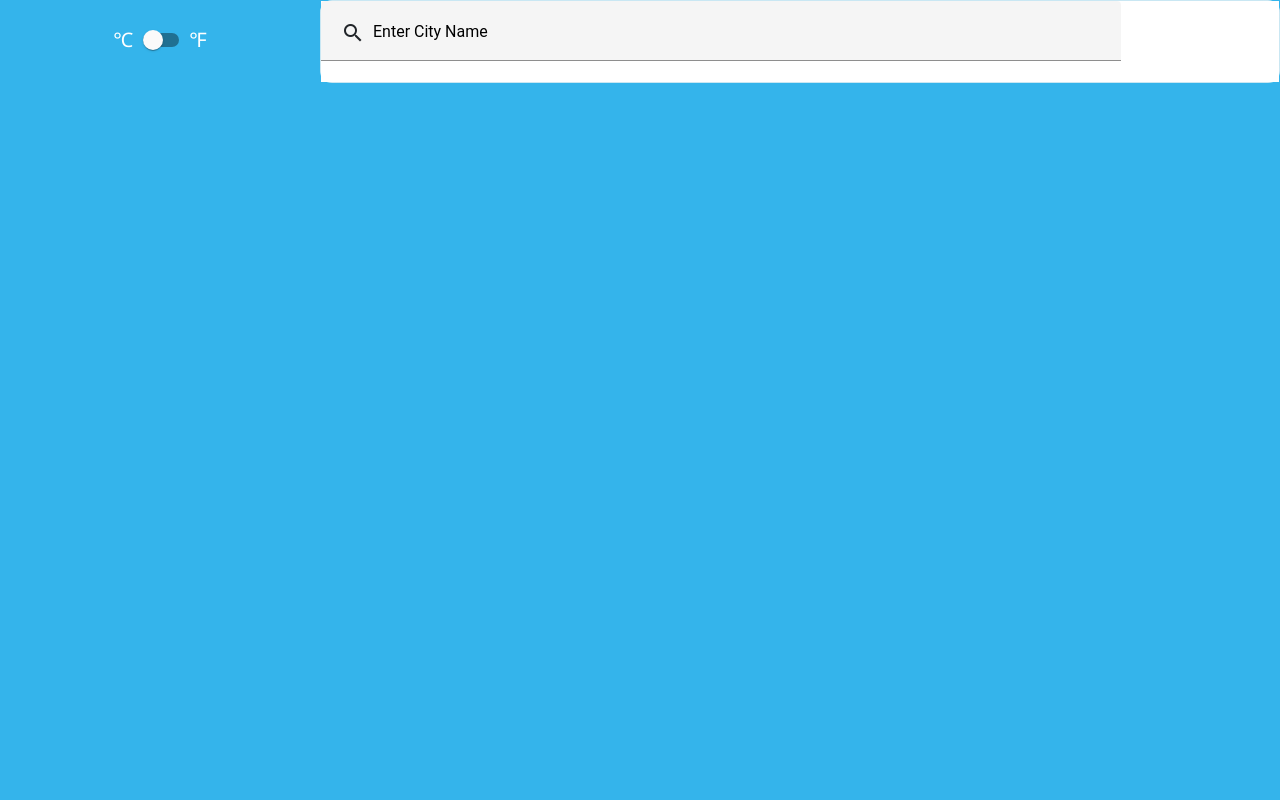
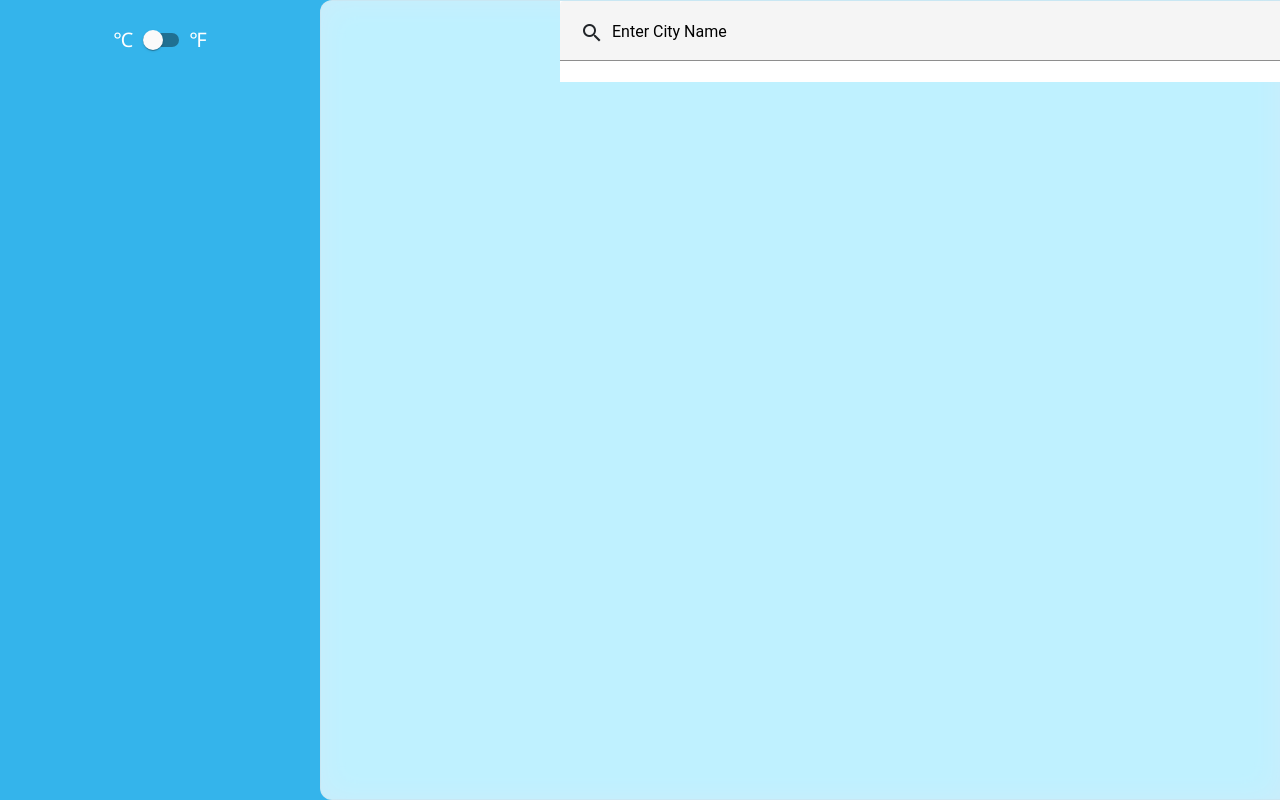
Before and after one commit to SnehanjanChatterjee/Weather-Dashboard, an Angular app: page /dashboard in a window 1280 px wide. Built offline with nearby package versions, Linux system fonts and the light colour scheme; what src would draw is missing.

Commit message:
CSS Changes

```diff
--- a/src/app/Components/lhscontents/lhscontents.component.css
+++ b/src/app/Components/lhscontents/lhscontents.component.css
@@ -5,8 +5,10 @@
 #mainLHSDiv{
     display: flex;
     flex-direction: column;
-    justify-content: center;
+    justify-content: flex-start;
     align-items: center;
+    min-width: 100%;
+    min-height: 100%;
 }
 
 .unitToggler{
--- a/src/app/Components/main/main.component.css
+++ b/src/app/Components/main/main.component.css
@@ -6,14 +6,18 @@
     border: 1px solid rgba(209, 213, 219, 0.3);
     display: flex;
     flex-direction: column;
-    justify-content: center;
+    /* Along the cross axis, the cross-axis size is the maximum of the flex-grow, flex-shrink, and flex-basis properties. */
+    justify-content: flex-start;
+    /* Along the main axis, the main-axis size is the sum of the flex-grow, flex-shrink, and flex-basis properties. */
     align-items: center;
     width: 100%;
     height: 100%;
+    position: fixed;
+    z-index: 10;
 }
 
 #searchDiv{
-    width: 100%;
+    /* width: 50%; */
     background-color: white;
 }
 
@@ -39,6 +43,7 @@
     top: 50%;
     left: 50%;
     position: absolute;
+    z-index: 9999;
   }
   @-webkit-keyframes load6 {
     0% {
--- a/src/app/Components/main/main.component.html
+++ b/src/app/Components/main/main.component.html
@@ -22,6 +22,12 @@
                     <mat-icon>error</mat-icon>
                     <p>Error: {{errorMessage}}</p>
                 </div>
+                <div class="chartDiv">
+
+                </div>
+                <div class="widgetsDiv">
+
+                </div>
             </div>
         </div>
     </div>
--- a/src/styles.css
+++ b/src/styles.css
@@ -5,4 +5,6 @@
 html, body {
     font-family: 'Cairo', sans-serif;
     background-color: #34b4eb;
+    height: 100%;
+    margin: 0;
 }
```
